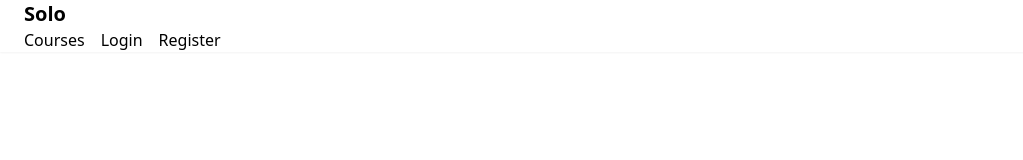
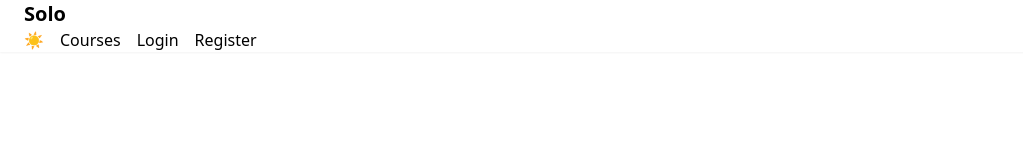
Before and after one commit to yousef715/solo, a React (Vite) app in the folder solo-frontend/: page / in a window 1280 px wide. Shown: the top 160 px of the page, without its empty margins (0-1023 px from the left). Built offline with nearby package versions, Linux system fonts and the light colour scheme; no server answers.

Commit message:
Add dark/light mode toggle

```diff
--- a/solo-frontend/src/components/Navbar.jsx
+++ b/solo-frontend/src/components/Navbar.jsx
@@ -1,8 +1,19 @@
+import { useState, useEffect } from 'react'
 import { Link } from 'react-router-dom'
 import { useAuth } from '../context/AuthContext'
 
 function Navbar() {
   const { user, logout } = useAuth()
+  const [theme, setTheme] = useState(localStorage.getItem('theme') || 'dark')
+
+  useEffect(() => {
+    document.documentElement.setAttribute('data-theme', theme)
+    localStorage.setItem('theme', theme)
+  }, [theme])
+
+  const toggleTheme = () => {
+    setTheme(theme === 'dark' ? 'light' : 'dark')
+  }
 
   return (
     <div className="navbar bg-base-100 shadow-sm px-6">
@@ -10,6 +21,9 @@ function Navbar() {
         <Link to="/" className="text-xl font-bold text-primary">Solo</Link>
       </div>
       <div className="flex gap-4 items-center">
+        <button onClick={toggleTheme} className="btn btn-ghost btn-circle btn-sm">
+          {theme === 'dark' ? '☀️' : '🌙'}
+        </button>
         <Link to="/courses" className="btn btn-ghost btn-sm">Courses</Link>
         {user ? (
           <>
--- a/solo-frontend/tailwind.config.js
+++ b/solo-frontend/tailwind.config.js
@@ -7,4 +7,7 @@ export default {
   ],
   theme: { extend: {} },
   plugins: [daisyui],
+  daisyui: {
+    themes: ["dark", "light"],
+  },
 }
```
